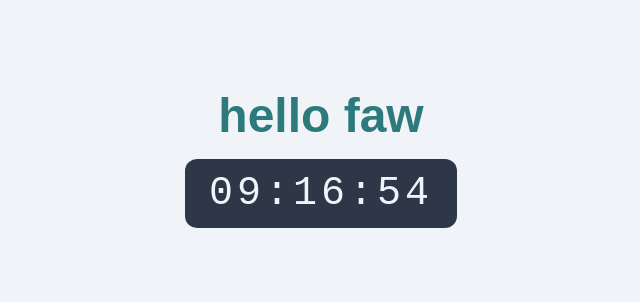
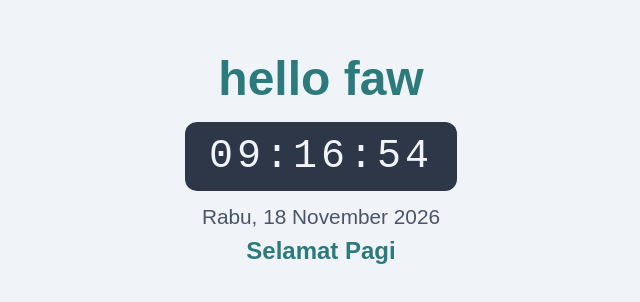
Before and after one commit to oed4nt/belajar-claude, a plain HTML site: page index.html in a window 1280 px wide. Shown: the part 242-544 px from the top of the page, without its empty margins (319-959 px from the left). Drawn offline with Linux system fonts and the light colour scheme.

Commit message:
Tambah tanggal berbahasa Indonesia dan ucapan sesuai waktu
Co-Authored-By: Claude Opus 5.5 <noreply@anthropic.com>
Claude-Session: https://claude.ai/code/session_01AEKgVnLrKqtBKkKDgncSoM

```diff
--- a/index.html
+++ b/index.html
@@ -31,21 +31,52 @@
       border-radius: 12px;
       letter-spacing: 4px;
     }
+    #tanggal {
+      margin-top: 14px;
+      font-size: 1.3rem;
+      color: #4a5568;
+    }
+    #ucapan {
+      margin-top: 8px;
+      font-size: 1.5rem;
+      font-weight: bold;
+      color: #2c7a7b;
+    }
   </style>
 </head>
 <body>
   <div class="wadah">
     <h1>hello faw</h1>
     <div id="jam">00:00:00</div>
+    <div id="tanggal"></div>
+    <div id="ucapan"></div>
   </div>
 
   <script>
+    const namaHari = ["Minggu", "Senin", "Selasa", "Rabu", "Kamis", "Jumat", "Sabtu"];
+    const namaBulan = ["Januari", "Februari", "Maret", "April", "Mei", "Juni",
+                       "Juli", "Agustus", "September", "Oktober", "November", "Desember"];
+
+    function ucapanSesuaiJam(jam) {
+      if (jam >= 4 && jam < 11) return "Selamat Pagi";
+      if (jam >= 11 && jam < 15) return "Selamat Siang";
+      if (jam >= 15 && jam < 18) return "Selamat Sore";
+      return "Selamat Malam";
+    }
+
     function perbaruiJam() {
       const sekarang = new Date();
       const jam = String(sekarang.getHours()).padStart(2, "0");
       const menit = String(sekarang.getMinutes()).padStart(2, "0");
       const detik = String(sekarang.getSeconds()).padStart(2, "0");
       document.getElementById("jam").textContent = jam + ":" + menit + ":" + detik;
+
+      const hari = namaHari[sekarang.getDay()];
+      const bulan = namaBulan[sekarang.getMonth()];
+      document.getElementById("tanggal").textContent =
+        hari + ", " + sekarang.getDate() + " " + bulan + " " + sekarang.getFullYear();
+
+      document.getElementById("ucapan").textContent = ucapanSesuaiJam(sekarang.getHours());
     }
 
     perbaruiJam();
```
